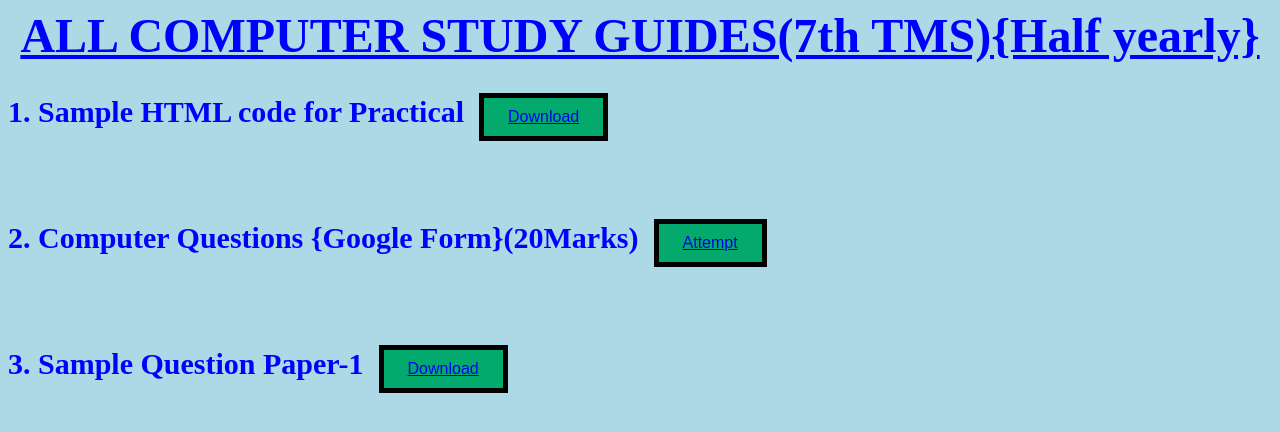
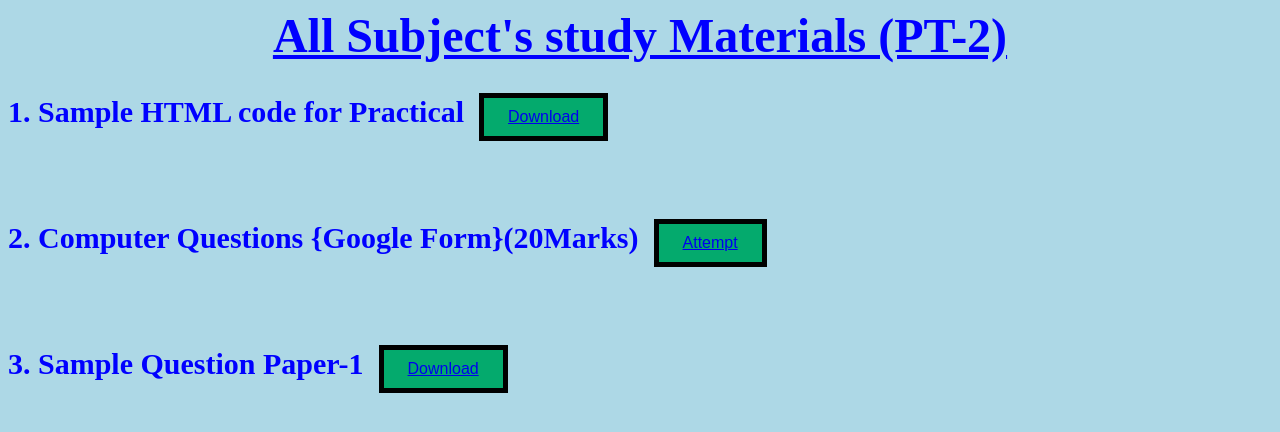
Before and after one commit to Not-Nilay/Manali_review, a plain HTML site: page index.html in a window 1280 px wide. Drawn offline with Linux system fonts and the light colour scheme.

Commit message:
Update index.html
Doining something

```diff
--- a/index.html
+++ b/index.html
@@ -19,7 +19,7 @@
         </style>
     </head>
     <body bgcolor="lightblue" text="blue">
-        <font color="blue" size=7 face="monotype corsiva"><center><b><u>ALL COMPUTER STUDY GUIDES(7th TMS){Half yearly}</u></b></center></font>
+        <font color="blue" size=7 face="monotype corsiva"><center><b><u>All Subject's study Materials (PT-2)</u></b></center></font>
         <p><b>1. Sample HTML code for Practical</b>&nbsp;&nbsp;<button id="button"><a href="Example of all tags.txt" download="Sample_htmlcode.txt">Download</a></button></p><br>
         <p><b>2. Computer Questions {Google Form}(20Marks)</b>&nbsp;&nbsp;<button id="button"><a href="https://docs.google.com/forms/d/e/1FAIpQLSfdjRwGDHCWc6trLV-fOeeSgNzwwDIVqCDr9TwJCO9VjxK0jQ/viewform?usp=pp_url" target="_blank">Attempt</a></button></p> <br>
         <p><b>3. Sample Question Paper-1</b>&nbsp;&nbsp;<button id="button"><a href="Sample Question Paper - 1 (1).pdf" download="Sample_QuestionPaper-1.pdf">Download</a></button></p><br>
```
